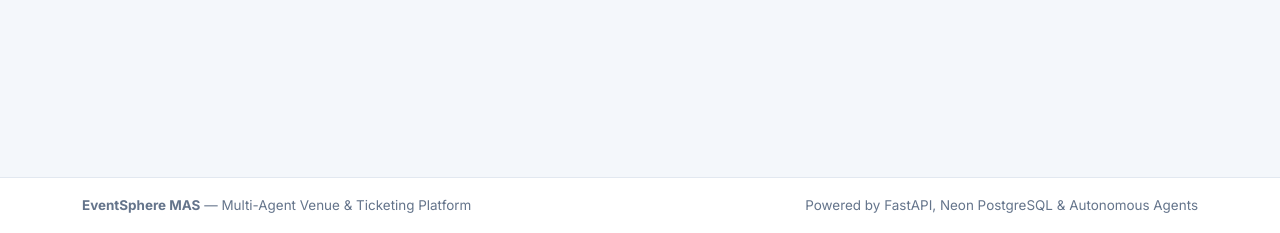
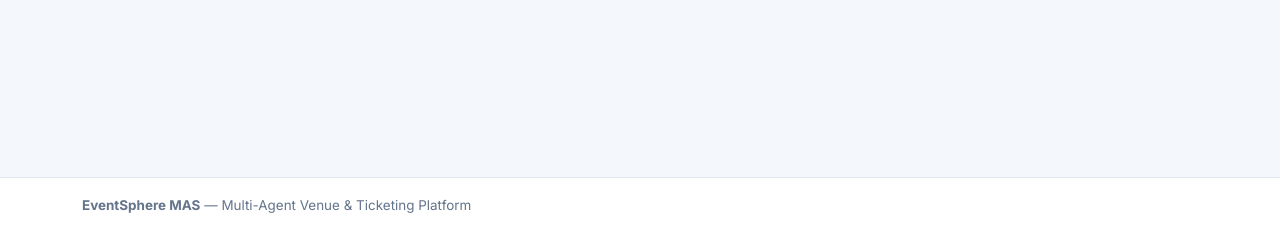
Before and after one commit to Kabi1909/EventSphere, a FastAPI app: page /events/1 in a window 1280 px wide. Shown: the part 567-800 px from the top of the page. Run offline with FastAPI, Linux system fonts and the light colour scheme.

Commit message:
Updated Base

```diff
--- a/app/templates/base.html
+++ b/app/templates/base.html
@@ -203,7 +203,6 @@
 <footer class="footer-es">
   <div class="container d-flex flex-wrap justify-content-between align-items-center gap-2">
     <span><strong>EventSphere MAS</strong> &mdash; Multi-Agent Venue & Ticketing Platform</span>
-    <span>Powered by FastAPI, Neon PostgreSQL & Autonomous Agents</span>
   </div>
 </footer>
 
```
